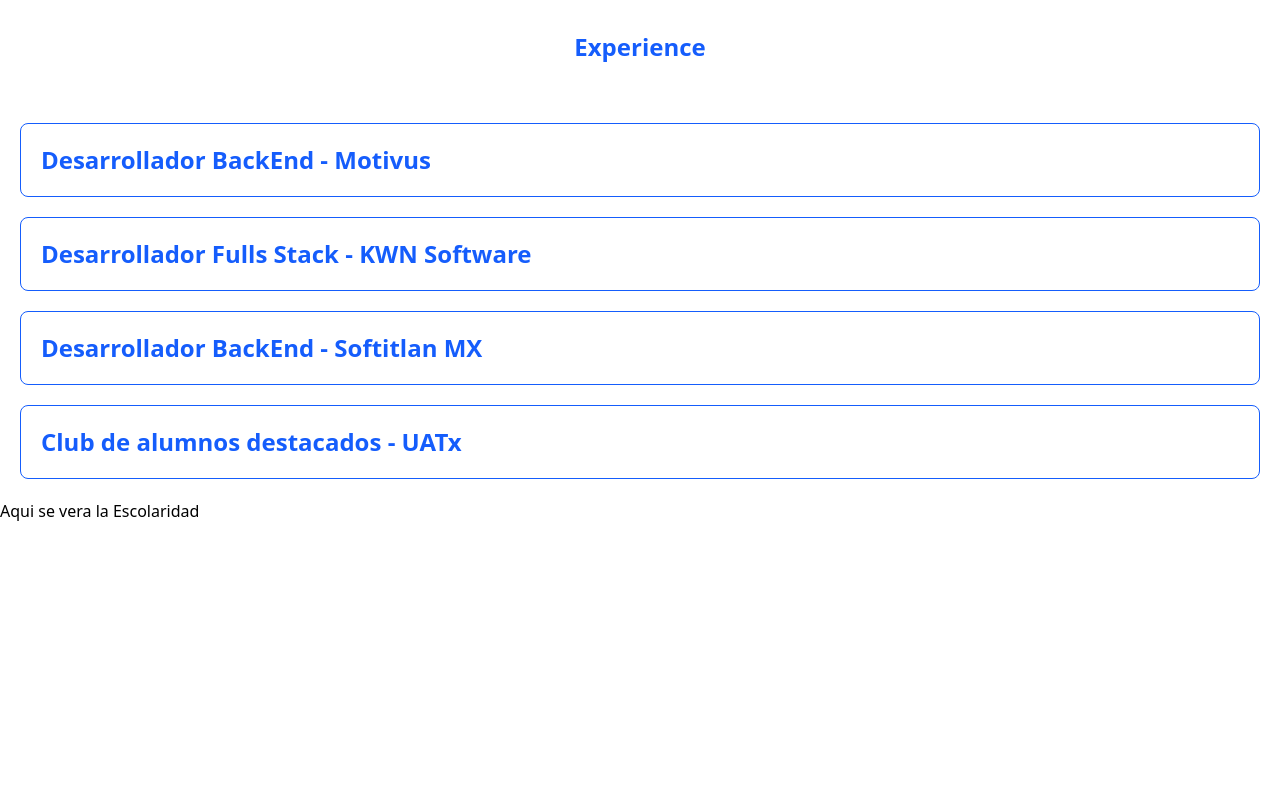
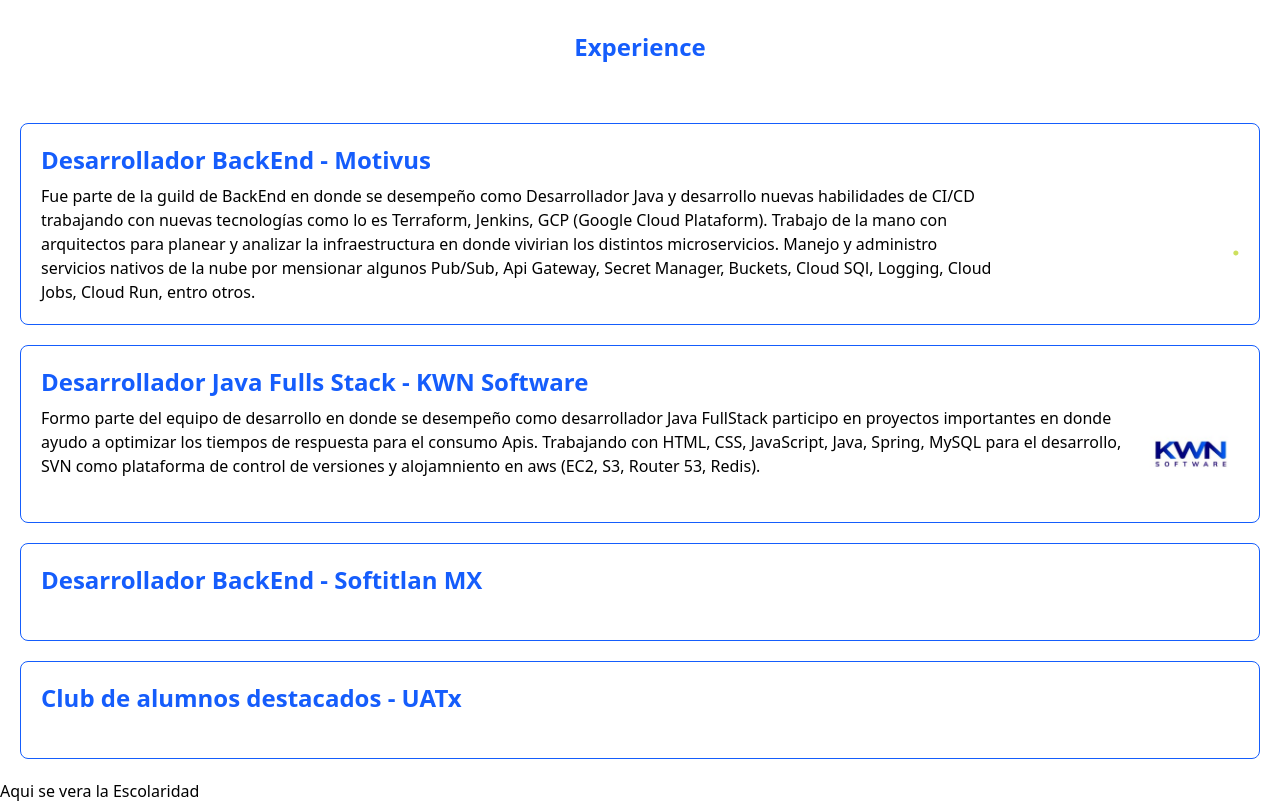
Before and after one commit to LGzzus/Portfolio_JASG, a React (Vite) app: page / in a window 1280 px wide. Shown: the part 1600-2403 px from the top of the page. Before the commit the page ends 2123 px from the top, so only its background shows below. Built offline with nearby package versions, Linux system fonts and the light colour scheme.

Commit message:
add text in different sections

```diff
--- a/src/components/experience/experience.jsx
+++ b/src/components/experience/experience.jsx
@@ -1,3 +1,5 @@
+import Motivus from '../../../public/Motivus-Logo.svg'
+import KWN from '../../../public/KWN.jpg'
 const school = () => {
     return(
         <>
@@ -7,17 +9,45 @@
                 </div>
             </div>
             <div class='max-w-screen-xl flex flex-col justify-center items-center lg:items-center mx-auto  p-5 pt-5  gap-5'>
-                <div class="w-full items-start justify-center p-5 pt-5 border border-blue-600 dark:border-yellow-400 rounded-lg">
-                    <span class="text-2xl text-blue-600 dark:text-yellow-400 font-bold">Desarrollador BackEnd - Motivus</span>
+                <div class="w-full items-start justify-center p-5 pt-5 border border-blue-600 dark:border-yellow-400 rounded-lg dark:bg-gray-950">
+                    <div class="flex flex-col gap-2">
+                        <span class="text-2xl text-blue-600 dark:text-yellow-400 font-bold">Desarrollador BackEnd - Motivus</span>
+                        <div class="max-w-screen flex flex-col lg:flex-row">
+                            <span class="text-black dark:text-white">
+                            Fue parte de la guild de BackEnd en donde se desempeño como Desarrollador Java y desarrollo nuevas habilidades de CI/CD trabajando con nuevas
+                            tecnologías como lo es Terraform, Jenkins, GCP (Google Cloud Plataform). Trabajo de la mano con arquitectos para planear y analizar la infraestructura
+                            en donde vivirian los distintos microservicios.
+                            Manejo y administro servicios nativos de la nube por mensionar algunos Pub/Sub, Api Gateway, Secret Manager, Buckets, Cloud SQl, Logging, Cloud Jobs, Cloud Run, entro otros.
+                            </span>
+                            <img class="h-auto max-w-auto rounded-lg" src={Motivus} alt=""/>
+                        </div>
+                    </div>
                 </div>
                 <div class="w-full items-start justify-center p-5 pt-5 border border-blue-600 dark:border-yellow-400 rounded-lg">
-                    <span class="text-2xl text-blue-600 dark:text-yellow-400 font-bold">Desarrollador Fulls Stack - KWN Software</span>
+                    <div class="flex flex-col gap-2">
+                        <span class="text-2xl text-blue-600 dark:text-yellow-400 font-bold">Desarrollador Java Fulls Stack - KWN Software</span>
+                        <div class="max-w-screen flex flex-col lg:flex-row">
+                            <span class="text-black dark:text-white">
+                                Formo parte del equipo de desarrollo en donde se desempeño como desarrollador Java FullStack participo en proyectos importantes en donde
+                                ayudo a optimizar los tiempos de respuesta para el consumo Apis. Trabajando con HTML, CSS, JavaScript, Java, Spring, MySQL para el desarrollo, SVN
+                                como plataforma de control de versiones y alojamniento en aws (EC2, S3, Router 53, Redis).
+                            </span>
+                            <img class=" h-24 w-24" src={KWN} alt=""/>
+                        </div>
+                    </div>
                 </div>
                 <div class="w-full items-start justify-center p-5 pt-5 border border-blue-600 dark:border-yellow-400 rounded-lg">
-                    <span class="text-2xl text-blue-600 dark:text-yellow-400 font-bold">Desarrollador BackEnd - Softitlan MX</span>
+                    <div class="flex flex-col">
+                        <span class="text-2xl text-blue-600 dark:text-yellow-400 font-bold">Desarrollador BackEnd - Softitlan MX</span>
+                        <span class="text-white">Fue parte de la guild de BackEnd en donde se desempeño como Desarrollador Java y  </span>
+                    </div>
+
                 </div>
                 <div class="w-full items-start justify-center p-5 pt-5 border border-blue-600 dark:border-yellow-400 rounded-lg">
-                    <span class="text-2xl text-blue-600 dark:text-yellow-400 font-bold">Club de alumnos destacados - UATx</span>
+                    <div class="flex flex-col">
+                        <span class="text-2xl text-blue-600 dark:text-yellow-400 font-bold">Club de alumnos destacados - UATx</span>
+                        <span class="text-white">Fue parte de la guild de BackEnd en donde se desempeño como Desarrollador Java y  </span>
+                    </div>
                 </div>
             </div>
         </>
```
Also changed, not shown: public/KWN.jpg (added), public/Motivus-Logo.svg (added).
